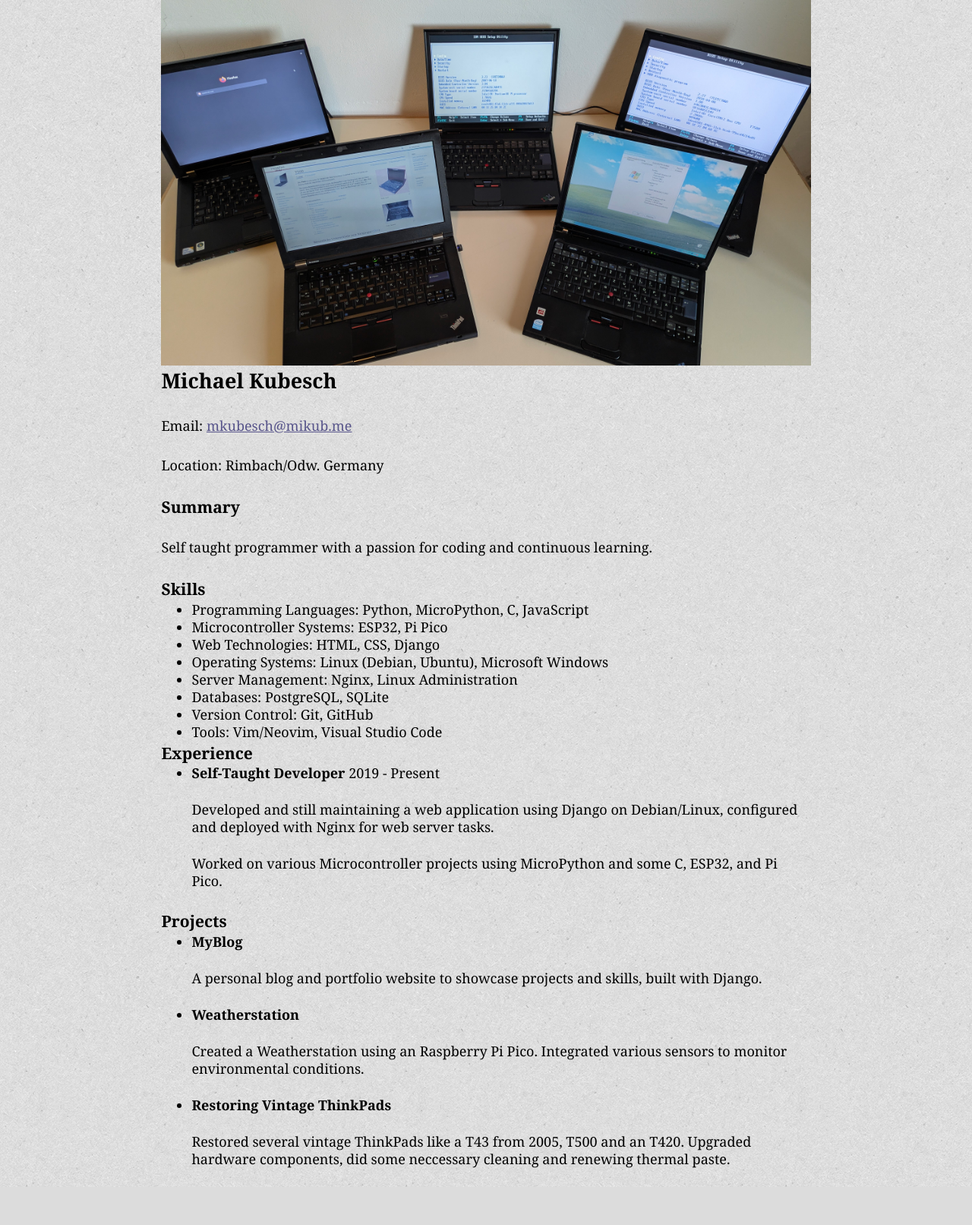
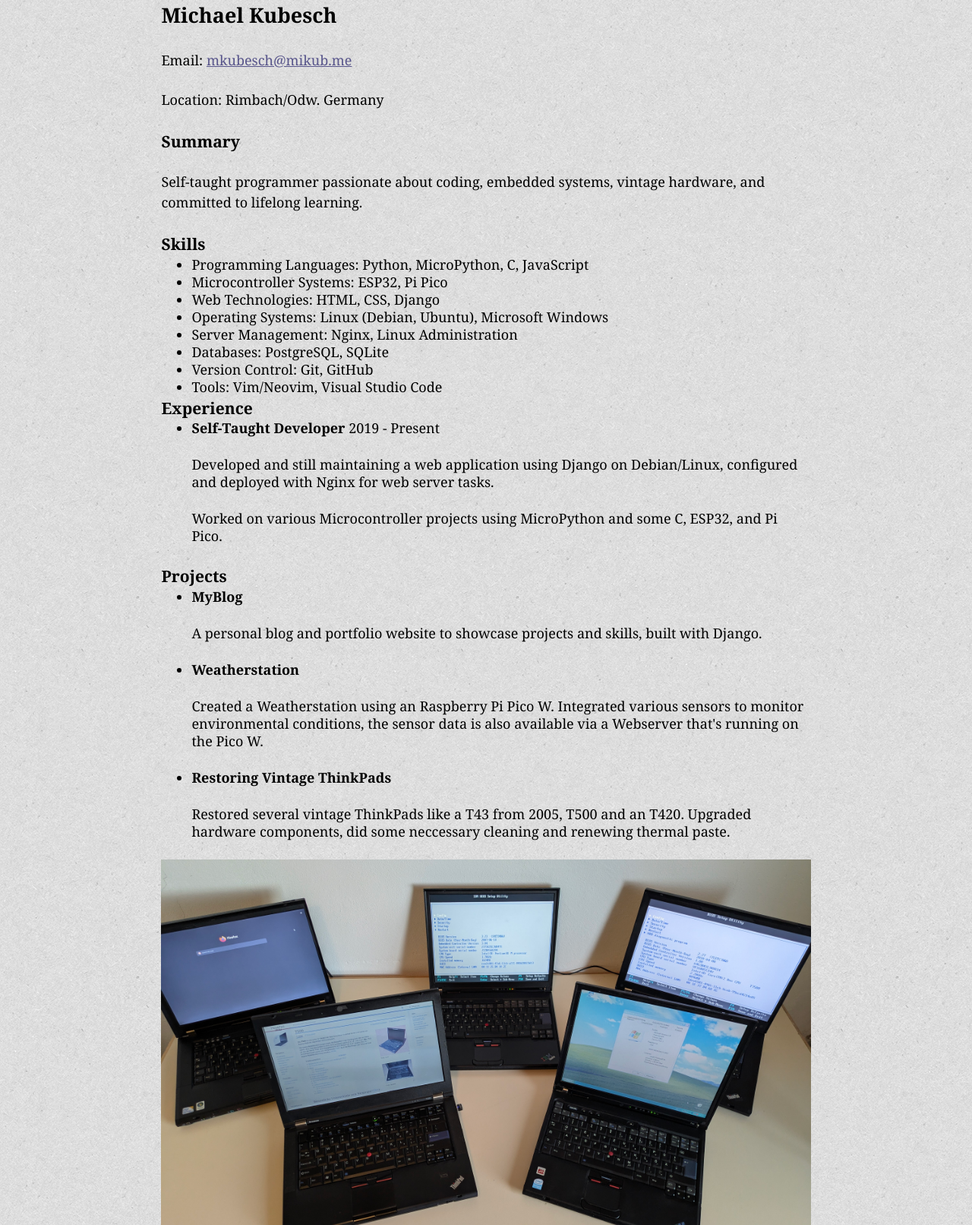
Before and after one commit to M-Kub/myblog, a Django app: template home/templates/home/about.html in a window 1280 px wide. Shown: the part 123-1735 px from the top of the page at 76% size. Before the commit the page ends 1685 px from the top, so only its background shows below. Run offline with Django 3.2, Linux system fonts and the light colour scheme; the template is opened without the code that fills it, so the values that code supplies are empty.

Commit message:
aboutpage improvements

```diff
--- a/home/templates/home/about.html
+++ b/home/templates/home/about.html
@@ -6,12 +6,11 @@
 
 {% block content %}
 <div>
-	<img src="{% static 'images/thinkpadCollection.jpg' %}" alt="my thinkpad collection" />
 	<h2>Michael Kubesch</h2>
 	<p>Email: <a href="mailto:mkubesch@mikub.me">mkubesch@mikub.me</a></p>
 	<p>Location: Rimbach/Odw. Germany</p>
 	<h3>Summary</h3>
-	<p>Self taught programmer with a passion for coding and continuous learning.</p>
+	<p>Self-taught programmer passionate about coding, embedded systems, vintage hardware, and committed to lifelong learning.</p>
 	<h3>Skills</h3>
 	<ul>
 		<li>Programming Languages: Python, MicroPython, C, JavaScript</li>
@@ -41,8 +40,9 @@
 		</li>
 		<li>
 			<strong>Weatherstation</strong>
-			<p>Created a Weatherstation using an Raspberry Pi Pico. Integrated various sensors
-			to monitor environmental conditions.</p>
+			<p>Created a Weatherstation using an Raspberry Pi Pico W. Integrated various sensors
+			to monitor environmental conditions, the sensor data is also available via a Webserver that's running
+			on the Pico W.</p>
 		</li>
 		<li>
 			<strong>Restoring Vintage ThinkPads</strong>
@@ -50,5 +50,6 @@
 				did some neccessary cleaning and renewing thermal paste. </p>
 		</li>
 	</ul>
+	<img src="{% static 'images/thinkpadCollection.jpg' %}" alt="my thinkpad collection" />
 </div>
 {% endblock %}
```
